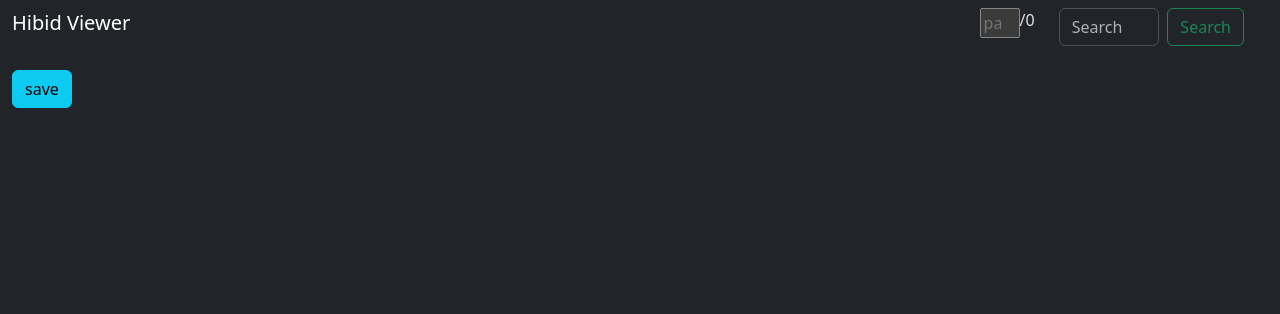
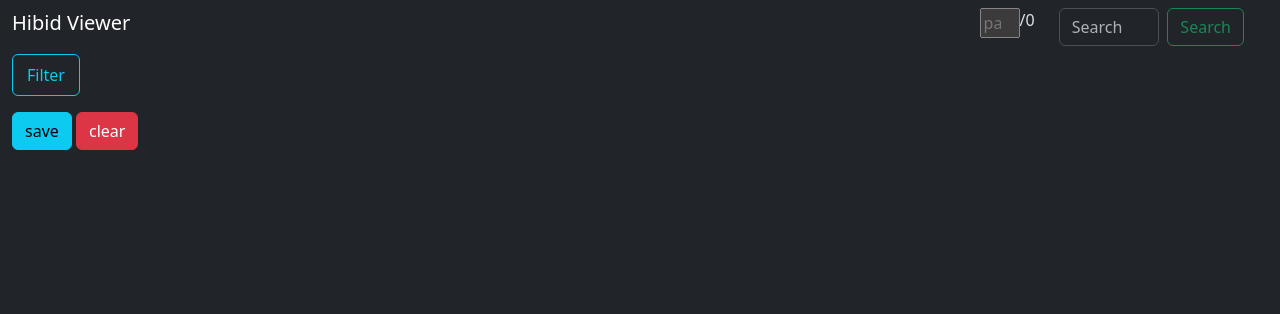
Before and after one commit to SomaRe/hibid_viewer, a Flask app: page / in a window 1280 px wide. Shown: the top 314 px of the page. Run offline with Flask 3, Linux system fonts and the light colour scheme; data that the repository does not hold is empty; parts of the project's set-up code (start-up, migrations or seed data) failed here and were passed over.

Commit message:
Add category filter and binded it with search

```diff
--- a/main.py
+++ b/main.py
@@ -2,7 +2,6 @@
 import os
 import json
 from datetime import datetime
-import pandas as pd
 from flask import Flask, render_template, request, jsonify
 
 from sqlalchemy import create_engine, Column, Integer, String, Boolean, ForeignKey, Float, DateTime
@@ -418,22 +417,31 @@ def filterCategories():
         session.close()
     return jsonify({'res':results})
 
-
-@app.route('/search', methods=['POST'])
-def search():
+@app.route('/searchAndFilter', methods=['POST'])
+def search_and_filter():
     if request.method == 'POST':
         data = request.get_json()
-        # query database for 100 items with keywords from list l
+        search_query = data.get('searchQuery', '')
+        category = data.get('category', None)
+
         Session = sessionmaker(bind=engine)
         session = Session()
         results = session.query(Items)
-        results = results.filter(Items.lead.like('%' + data + '%'))
+
+        # Apply category filter if category is provided
+        if category:
+            results = results.filter(Items.category.like('%' + category + '%'))
+
+        # Apply search filter
+        results = results.filter(Items.lead.like('%' + search_query + '%'))
+
         total_results = results.count()
         results = results.limit(100).all()
         results = map_lot_attributes(results)
-        # close session
+
         session.close()
-    return jsonify({'res':results, 'total_results':total_results})
+
+    return jsonify({'res': results, 'total_results': total_results})
 
 if __name__ == '__main__':
     app.run(host='0.0.0.0', port=port, threaded=True, debug=True)
--- a/static/script.js
+++ b/static/script.js
@@ -1,8 +1,10 @@
 CHUNK_SIZE = 100;
 pageNumber = 1;
-
+let selectedCategory = null;
 let categoryFilters = [];
 
+let toggleButton = document.querySelector("#toggle-button");
+let filterSelected = document.querySelector("#filter-selected");
 pageNumberElement = document.querySelector("#pageNumber");
 
 // function to create cards
@@ -47,14 +49,12 @@ function createCollapsible(category, parentId) {
 
   for (let key in category) {
     let id = `${parentId}-${idx}`;
-
-    // Check if the category has sub-categories
     let hasSubcategories = Object.keys(category[key]).length > 0;
 
     output += `
 <div class="cat-tree-row">
-<input type="checkbox" id="chk-${id}" name="chk-${id}" value="${key}">
-<label for="chk-${id}">${key}</label>`;
+<input type="radio" id="rad-${id}" name="categoryRadio" value="${key}">
+<label for="rad-${id}">${key}</label>`;
 
     if (hasSubcategories) {
       output += `
@@ -76,47 +76,80 @@ function createCollapsible(category, parentId) {
   return output;
 }
 
-// function to get all checked categories
-function checkedCategories() {
-  const checkboxes = document.querySelectorAll('[id^="chk-"]');
-  let checkedCategories = [];
-  checkboxes.forEach((checkbox) => {
-    if (checkbox.checked) {
-      checkedCategories.push(checkbox.value);
+// listen for change in screen size and open/close categories accordingly
+window.addEventListener("resize", () => {
+  if (window.innerWidth < 768){
+    document.querySelector("#categories-container-main").style.display = "none";
   }
+  else{
+    document.querySelector("#categories-container-main").style.display = "block";
+  }
+})
+
+// Modify the filter button event listener to save the selected category
+document.querySelector("#save-filter").addEventListener("click", () => {
+  selectedCategory = document.querySelector('input[name="categoryRadio"]:checked')?.value;
+  // toggleButton.querySelector("#filter-badge").innerHTML = '<i class="bi bi-funnel-fill"></i>';
+  // if screen is small, close the categories
+  if (window.innerWidth < 768){
+  document.querySelector("#categories-container-main").style.display = "none";
+  }
+  filterSelected.style.display = "block";
+  filterSelected.innerText = selectedCategory;
+})
+
+// Implement clear button functionality
+document.querySelector("#clear-filter").addEventListener("click", () => {
+  // Retrieve the selected radio button
+  const selectedRadio = document.querySelector('input[name="categoryRadio"]:checked');
+  // toggleButton.querySelector("#filter-badge").innerHTML = '<i class="bi bi-funnel"></i>';
+
+  // If a radio button is selected, clear it
+  if (selectedRadio) {
+    selectedRadio.checked = false;
+  }
+
+  // Reset the selectedCategory variable
+  selectedCategory = null;
+
+  // Reset the filterSelected text
+  filterSelected.style.display = "none";
+  filterSelected.innerText = "None";
 });
-  fetch("/filterCategories", {
+
+
+document.querySelector("#toggle-button").addEventListener("click", () => {
+  document.querySelector("#categories-container-main").style.display = "block";
+});
+
+// FIXME: closing categories makes it so that even in desktop mode, the categories are not visible
+
+document.querySelector("#close-categories").addEventListener("click", () => {
+  document.querySelector("#categories-container-main").style.display = "none";
+});
+
+// Update the search functionality
+document.getElementById("search").addEventListener("click", function (event) {
+  event.preventDefault();
+  const searchQuery = document.getElementById("searchQuery").value;
+  document.getElementById('spinner').classList.remove('hide-spinner');
+  document.querySelector("#container").innerHTML = "";
+
+  let requestData = {
+    searchQuery: searchQuery,
+    category: selectedCategory
+  };
+
+  fetch("/searchAndFilter", {
     method: "POST",
-    body: JSON.stringify(checkedCategories),
+    body: JSON.stringify(requestData),
     headers: {
       "Content-type": "application/json; charset=UTF-8",
     },
   })
   .then((response) => response.json())
   .then((data) => {
-      // console.log(data);
-      document.querySelector("#container").innerHTML = "";
-      createCards(data["res"]);
-    });
-}
-
-document
-  .getElementById("filter-button")
-  .addEventListener("click", checkedCategories);
-
-document.getElementById("search").addEventListener("click", function (event) {
-  event.preventDefault();
-  const searchQuery = document.getElementById("searchQuery").value;
-  fetch("/search", {
-    method: "POST",
-    body: JSON.stringify(searchQuery),
-    headers: {
-      "Content-type": "application/json; charset=UTF-8",
-    },
-  })
-    .then((response) => response.json())
-    .then((data) => {
-      // console.log(data);
+    document.getElementById('spinner').classList.add('hide-spinner');
     document.querySelector("#container").innerHTML = "";
     createCards(data["res"]);
   });
@@ -138,33 +171,6 @@ document
     }
   });
 
-document.querySelector("#toggle-button").addEventListener("click", () => {
-  document.querySelector("#categories-container-main").style.display = "block";
-});
-
-document.querySelector("#close-categories").addEventListener("click", () => {
-  document.querySelector("#categories-container-main").style.display = "none";
-});
-
-document.querySelector("#filter-button").addEventListener("click", () => {
-  // find all input type checkbox, checked ones values are added to categoryFilters
-  categoryFilters = [];
-  document.querySelectorAll('input[type="checkbox"]:checked').forEach((el) => {
-    categoryFilters.push(el.value);
-  });
-  fetch("/filterCategories", {
-    method: "POST",
-    body: JSON.stringify(categoryFilters),
-    headers: {
-      "Content-type": "application/json; charset=UTF-8",
-    },
-  })
-    .then((response) => response.json())
-    .then((data) => {
-      document.querySelector("#container").innerHTML = "";
-      createCards(data["res"]);
-    });
-});
 
 // as page number is changed, change the cards
 pageNumberElement.addEventListener("change", function (event) {
--- a/static/styles.css
+++ b/static/styles.css
@@ -1,5 +1,35 @@
 #container{
     margin: 0 2vw;
+}
+
+.spinner-container {
+    display: flex;
+    justify-content: center;
+    align-items: center;
+    height: 70vh;
+}
+
+.hide-spinner {
+    display: none !important;
+}
+
+#filter-text{
+    padding: 2px;
+}
+
+#filter-selected{
+    margin-left: 5px;
+    display: none;
+    font-weight: bold;
+    background-color: #17a2b8;
+    color: white;
+    font-size: 9px;
+    border-radius: 10px;
+    padding: 4px;
+}
+
+#filter-badge{
+    color: #17a2b8;
 }
 
 .card{
@@ -44,6 +74,8 @@
     display: none;
 }
 
+
+
 .cat-plus-btn{
     padding: 0.1rem;
     line-height: 1;
@@ -78,7 +110,6 @@
         display: block;
     }
     #categories-container-main{
-        display: none;
         position: fixed;
         top: 0;
         overflow-y: scroll;
--- a/templates/index.html
+++ b/templates/index.html
@@ -7,6 +7,8 @@
     <title>Hibid Viewer</title>
     <link href="https://cdn.jsdelivr.net/npm/bootstrap@5.3.2/dist/css/bootstrap.min.css" rel="stylesheet"
         integrity="sha384-T3c6CoIi6uLrA9TneNEoa7RxnatzjcDSCmG1MXxSR1GAsXEV/Dwwykc2MPK8M2HN" crossorigin="anonymous">
+        <link href="https://cdn.jsdelivr.net/npm/bootstrap-icons@1.8.0/font/bootstrap-icons.css" rel="stylesheet">
+
     <link rel="stylesheet" href={{ url_for('static', filename='styles.css' ) }}>
 </head>
 
@@ -36,16 +38,29 @@
 
     <div class="container-fluid">
         <div class="row">
-            <div class="toggle-categories">
-                <button id="toggle-button" class="btn btn-outline-info">Filter</button>
+            <div class="toggle-categories d-flex align-items-center">
+                <button id="toggle-button" class="btn btn-outline-info d-flex align-items-center">
+                    <span id="filter-text">Filter</span>
+                    <!-- <span id="filter-badge" class="badge badge-info">
+                        <i class="bi bi-funnel"></i>
+                    </span> -->
+                    <span id="filter-selected"></span>
+                </button>
+
             </div>
-            <div class="col-12 col-md-2" id="categories-container-main">
+            <div class="col col-md-2" id="categories-container-main">
                 <div id="close-categories">X</div>
                 <div id="categories-container"></div>
-                <button id="filter-button" class="btn btn-info mt-3">save</button>
+                <button id="save-filter" class="btn btn-info mt-3">save</button>
+                <button id="clear-filter" class="btn btn-danger mt-3">clear</button>
             </div>
-            <div class="col-12 col-md-10">
-                <div id="container" class="d-flex flex-wrap justify-content-center"></div>
+            <div class="col">
+                <div id="spinner" class="spinner-container hide-spinner">
+                    <div class="spinner-border text-secondary" role="status">
+                    </div>
+                </div>
+                <div id="container" class="d-flex flex-wrap justify-content-center">
+                </div>
             </div>
         </div>
     </div>
```
Lines whose indentation alone changed are shown as unchanged.
